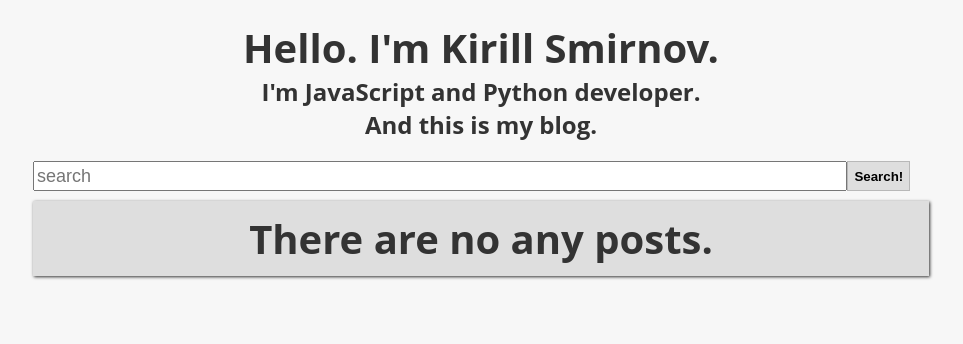
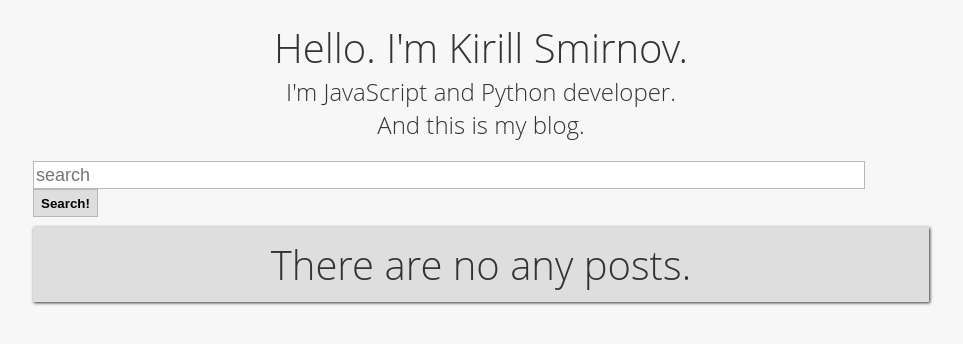
Before and after one commit to Kirill-Smirnov/Django-Blog, a Django app: template templates/index.html in a window 1280 px wide. Shown: the top 344 px of the page, without its empty margins (159-1122 px from the left). Run offline with Django 3.2, Linux system fonts and the light colour scheme; the template is opened without the code that fills it, so the values that code supplies are empty.

Commit message:
Fix styles and migrate to Python 3

```diff
--- a/Blog/settings.py
+++ b/Blog/settings.py
@@ -102,6 +102,10 @@ AUTH_PASSWORD_VALIDATORS = [
     },
 ]
 
+AUTHENTICATION_BACKENDS = (
+    'django.contrib.auth.backends.ModelBackend',
+)
+
 
 # Internationalization
 # https://docs.djangoproject.com/en/1.9/topics/i18n/
--- a/app/forms.py
+++ b/app/forms.py
@@ -1,5 +1,5 @@
 from django import forms
-from models import Post
+from app.models import Post
 
 class CreateForm(forms.ModelForm):
     class Meta:
--- a/app/models.py
+++ b/app/models.py
@@ -5,7 +5,7 @@ class Post(models.Model):
     title = models.CharField(max_length=255)
     created_at = models.DateTimeField(auto_now_add=True)
     content = models.TextField(max_length=10000)
-    username = models.ForeignKey(settings.AUTH_USER_MODEL, default=1)
+    user = models.ForeignKey(settings.AUTH_USER_MODEL, null=True)
     tags = models.CharField(max_length=1000, blank=True)
 
     def get_tags(self):
--- a/static/css/main.css
+++ b/static/css/main.css
@@ -66,20 +66,25 @@
   .form input[type='text'], .form textarea {
     float: right;
     width: 70%;
-    font-size: 18px; }
+    font-size: 18px;
+    border-radius: none;
+    background-color: #fff;
+    border: #b8b8b8 solid 1px;
+    color: #333; }
   .form p:after {
     content: "";
     display: table;
     clear: both; }
 
-input[type='submit'], button {
-  height: 30px;
+button, input[type='submit'] {
+  height: 28px;
+  width: 65px;
   background-color: #dedede;
   border: #b8b8b8 solid 1px;
   cursor: pointer;
   font-weight: bold;
   transition: all 0.3s ease-in-out; }
-  input[type='submit']:hover, button:hover {
+  button:hover, input[type='submit']:hover {
     background-color: #b8b8b8; }
 
 @import url(https://fonts.googleapis.com/css?family=Open+Sans);
@@ -97,7 +102,8 @@ h1 {
 
 h1, h2 {
   margin: 0;
-  text-align: center; }
+  text-align: center;
+  font-weight: 300; }
 
 a {
   color: #2e2e2e; }
@@ -133,7 +139,9 @@ a {
 #search_form {
   margin: 10px auto;
   display: block; }
+  #search_form button {
+    width: 65px; }
   #search_form .search_field {
     float: left !important;
     height: 24px;
-    width: 90%; }
+    width: calc(100% - 65px - 5px); }
--- a/static/css/sass/main.sass
+++ b/static/css/sass/main.sass
@@ -17,6 +17,7 @@ h1
 h1, h2
 	margin: 0
 	text-align: center
+	font-weight: 300
 
 a
 	color: darken($hightlight, 2%)
--- a/static/js/main.js
+++ b/static/js/main.js
@@ -1,5 +1,7 @@
 window.Location.prototype.setHref = href => window.location.href = href;
 window.Location.prototype.redirectTo = pathname => window.location.pathname = pathname;
+
+var NodeListToArray = list => [].slice.call(list)
 
 class Post {
 	static delete(id, token) {
@@ -18,13 +20,14 @@ class Post {
 
 (function() {
 	const posts = document.getElementsByClassName('post');
+	const postList = NodeListToArray(posts).reverse();
 
-	for (let post of posts) {
+	for (let post of postList) {
 		var deleteBtn = post.getElementsByClassName('post__delete')[0];
 		var id = post.getElementsByClassName('post__id')[0];
 
-		try {
+		if (deleteBtn)
 			deleteBtn.onclick = () => Post.delete(id.innerHTML, '');
-		} catch(e) {};
+
 	}
 })();
--- a/templates/includes/post.html
+++ b/templates/includes/post.html
@@ -16,7 +16,7 @@
 			{% endfor %}
 		</p>
 		<div class="col-4">
-			<span class="post__username">By {{ post.username }}</span>
+			<span class="post__username">By {{ post.user }}</span>
 			<span class="post__time">on {{ post.created_at|date:"d-m-Y" }}</span>
 		</div>
 	</div>
```
Also changed, not shown: app/views.py (+15 -3 lines), static/css/sass/form.sass (+10 -2 lines), static/css/sass/search.sass (+6 -1 lines), app/migrations/0010_auto_20160812_1636.py (added), app/migrations/0011_remove_post_user.py (added), app/migrations/0012_post_user.py (added).
